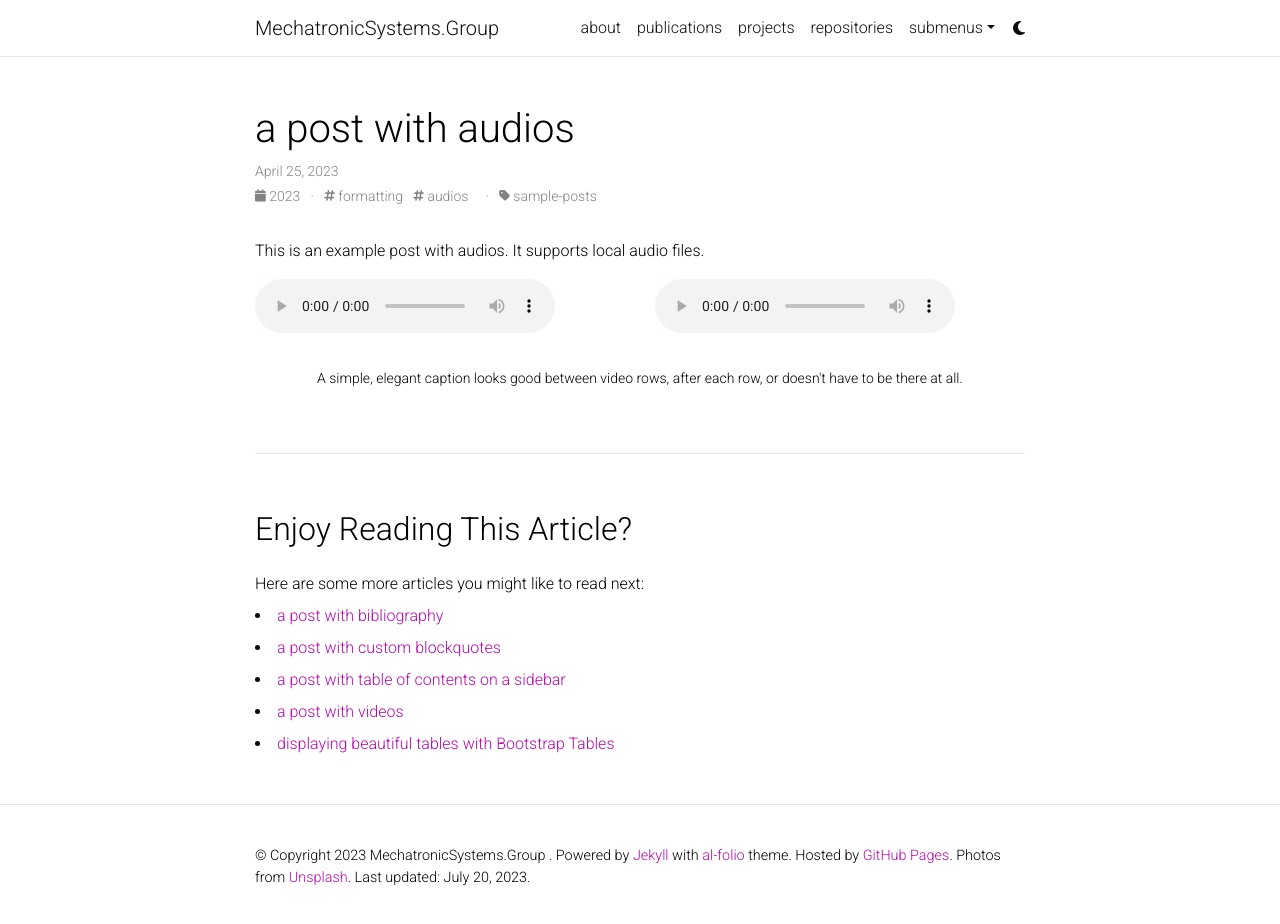
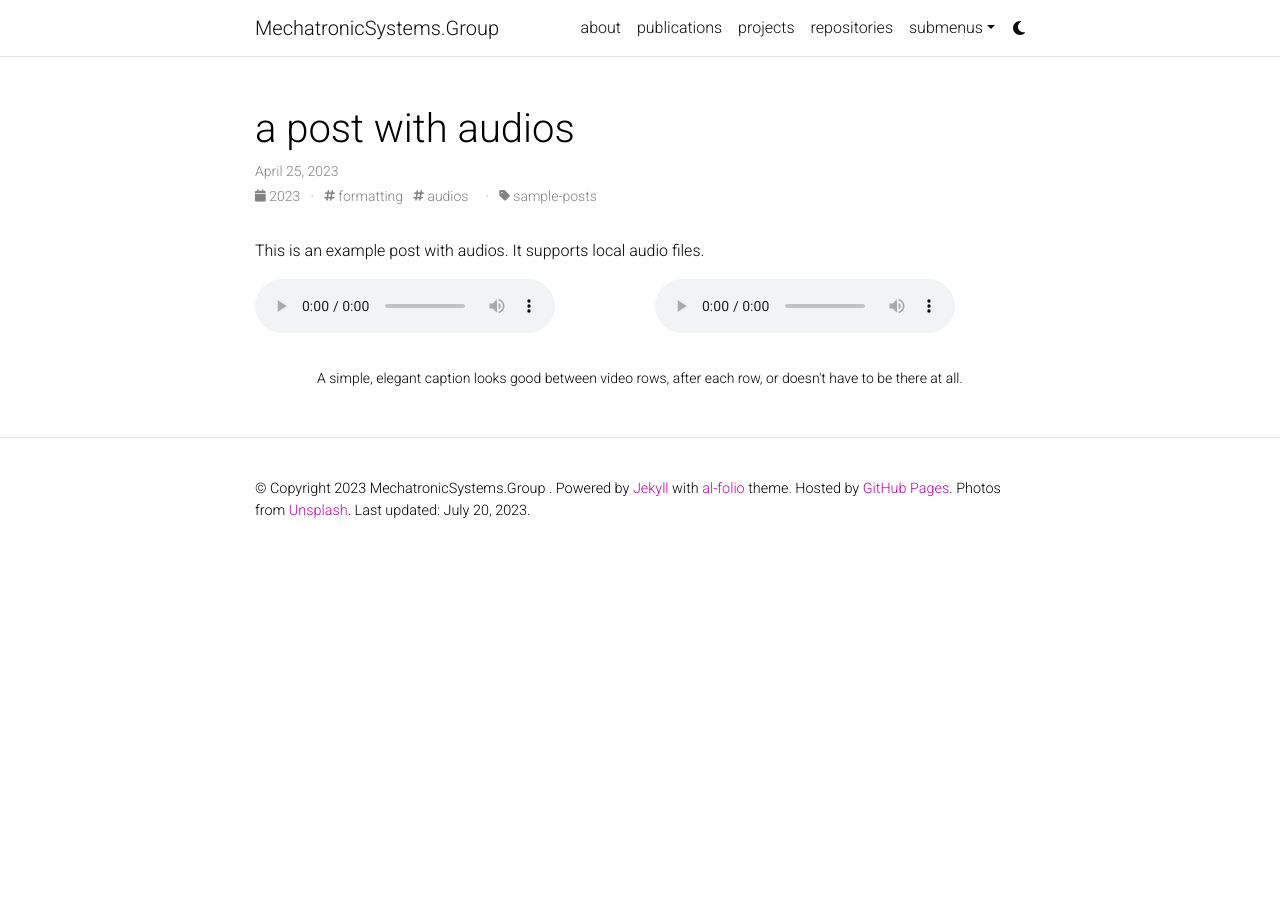
Before and after one commit to MechatronicSystems-Group/mechatronicsystems-group.github.io, a Jekyll site: the page built from _posts/2023-04-25-audios.md, in a window 1280 px wide and 929 px high. Shown: the top 924 px of the window. Built offline with Jekyll 4.4.1, drawn with Linux system fonts in a browser that asks for light colours; comment, search, counter and statistics services are not loaded; a style sheet for code colours, icons or effects is not loaded.

Commit message:
edited blog section in config

```diff
--- a/_config.yml
+++ b/_config.yml
@@ -125,14 +125,14 @@
 blog_name: MechatronicSystems.Blog # blog_name will be displayed in your blog page
 blog_nav_title:
 blog_description: Robotics, Mechatronics, Control Systems, and Sensor Fusion
-permalink: /blog/:year/:title/
+permalink: #/blog/:year/:title/
 
 # Pagination
 pagination:
   enabled: true
 
 related_blog_posts:
-  enabled: true
+  enabled: false
   max_related: 5
 
 # Giscus comments (RECOMMENDED)
```
